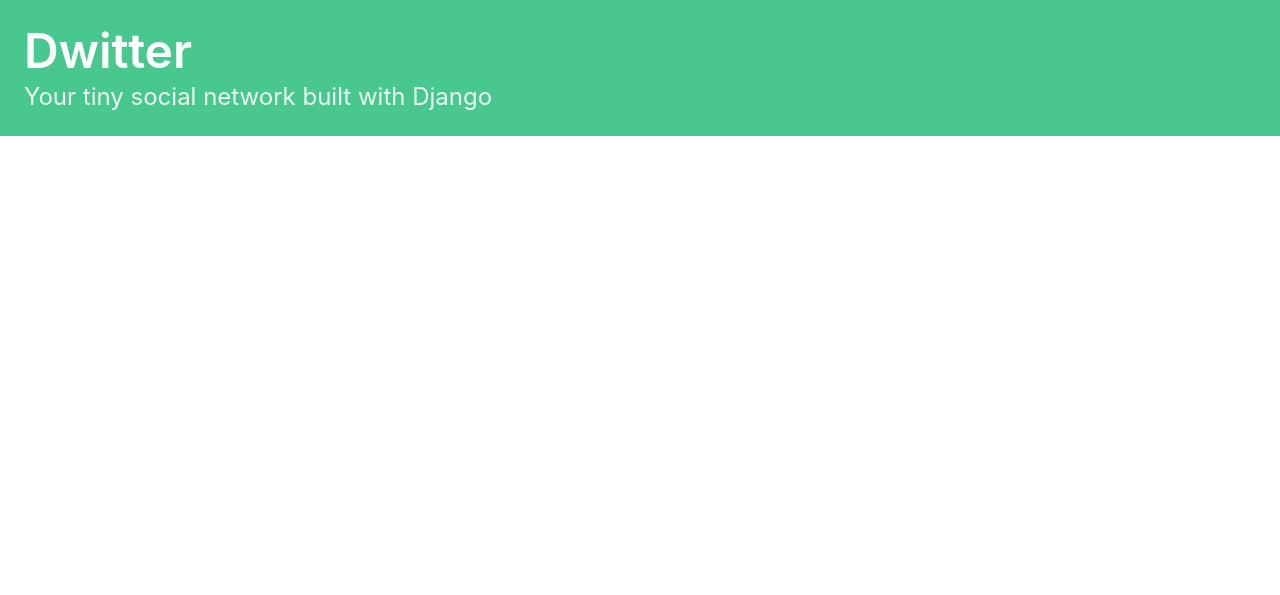
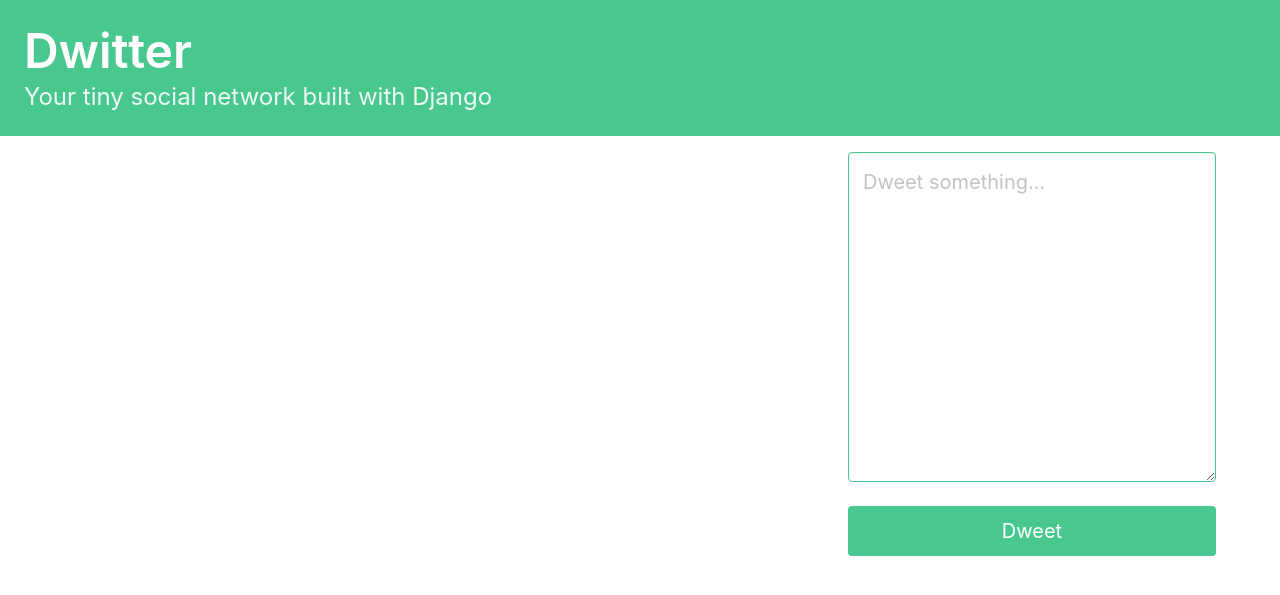
Before and after one commit to wlcvs/django-social, a Django app: page / in a window 1280 px wide. Shown: the top 595 px of the page. Run offline with Django 5.2, Linux system fonts and the light colour scheme.

Commit message:
Step ten completed

```diff
--- /dev/null
+++ b/dwitter/forms.py
@@ -0,0 +1,18 @@
+from django import forms
+from .models import Dweet
+
+class DweetForm(forms.ModelForm):
+    body = forms.CharField(
+        required=True,
+        widget=forms.widgets.Textarea(
+            attrs = {
+                "placeholder": "Dweet something...",
+                "class": "textarea is-success is-medium",
+            }
+        ),
+        label="",
+    )
+
+    class Meta:
+        model = Dweet
+        exclude = ("user", )
--- a/dwitter/templates/dwitter/dashboard.html
+++ b/dwitter/templates/dwitter/dashboard.html
@@ -15,4 +15,14 @@
   {% endfor %}
 </div>
 
+<div class="column is-one-third">
+  <form method="post">
+    {% csrf_token %}
+    {{ form.as_p }}
+    <button class="button is-success is-fullwidth is-medium mt-5"
+            type="submit">Dweet
+    </button>
+  </form>
+</div>
+
 {% endblock content %}
--- a/dwitter/views.py
+++ b/dwitter/views.py
@@ -1,8 +1,16 @@
 from django.shortcuts import render
 from .models import Profile
+from .forms import DweetForm
 
 def dashboard(request):
-    return render(request, "dwitter/dashboard.html")
+    if request.method == "POST":
+        form = DweetForm(request.POST)
+        if form.is_valid():
+            dweet = form.save(commit=False)
+            dweet.user = request.user
+            dweet.save()
+    form = DweetForm()
+    return render(request, "dwitter/dashboard.html", {"form": form})
 
 def profile_list(request):
     profiles = Profile.objects.exclude(user=request.user)
```
Also changed, not shown: db.sqlite3.
